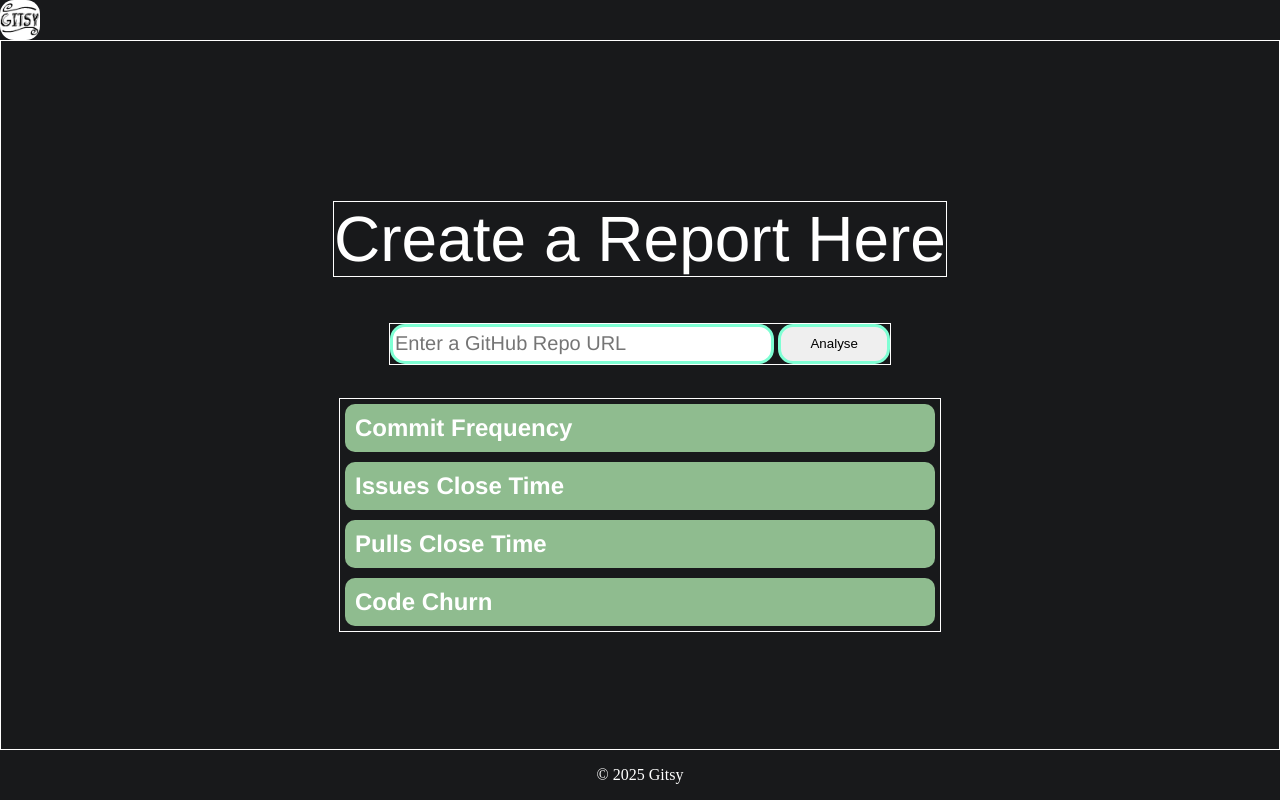
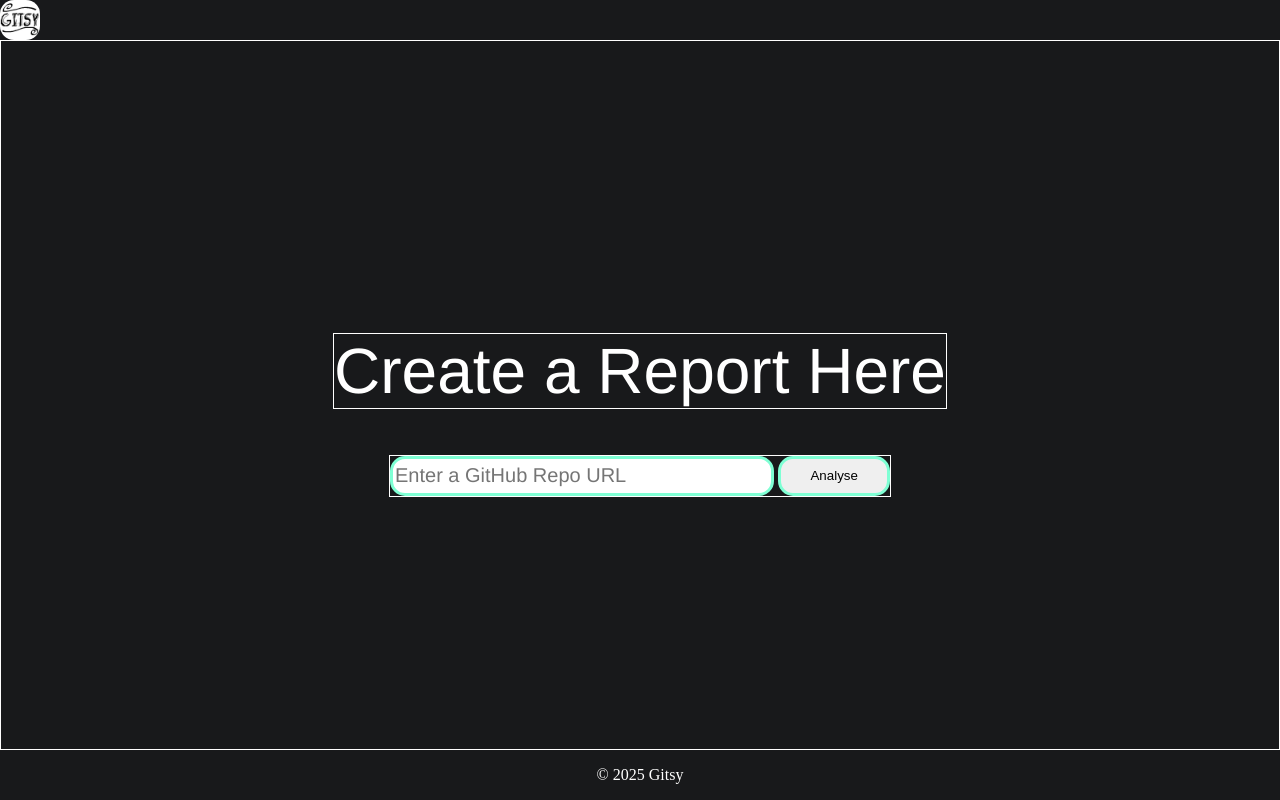
Before and after one commit to matslyk0/Gitsy, a React (Vite) app in the folder frontend/gitsy/: page /create-report in a window 1280 px wide. Built offline with nearby package versions, Linux system fonts and the light colour scheme.

Commit message:
feature: make metric formatting logic concise and reusable
This change also makes the report box not appear as empty when the page is loaded. It only appears now when it has a report to display.

```diff
--- a/frontend/gitsy/src/pages/CreateReport/CreateReport.jsx
+++ b/frontend/gitsy/src/pages/CreateReport/CreateReport.jsx
@@ -22,76 +22,50 @@ function ReportForm({ url, setUrl, onAnalyse, disabled }) {
   );
 }
 
-function FormatMetric(metric) {}
+function FormatMetric(metric) {
+  const { status_code, data, error_name, error_message } = metric;
+
+  if (status_code !== 200) return error_message;
+
+  // do not round the metric if it is an object, e.g. code churn
+  if (typeof data === "object") return data;
+
+  return data.toFixed(3);
+}
 
 function ReportDisplay({ report }) {
-  const commitFrequency = (() => {
-    if (!report) return null;
+  if (!report) return null;
 
-    const { status_code, data, error_name, error_message } =
-      report.commit_frequency;
-
-    if (status_code === 200) {
-      return `${data.toFixed(3)} hrs`;
-    } else {
-      console.log(`${status_code} - ${error_name} - ${error_message}`);
-      return error_message;
-    }
-  })();
-
-  const issuesCloseTime = (() => {
-    if (!report) return null;
-
-    const { status_code, data, error_name, error_message } =
-      report.issues_close_time;
-
-    if (status_code === 200) {
-      return `${data.toFixed(3)} hrs`;
-    } else {
-      console.log(`${status_code} - ${error_name} - ${error_message}`);
-      return error_message;
-    }
-  })();
-
-  const pullsCloseTime = (() => {
-    if (!report) return null;
-
-    const { status_code, data, error_name, error_message } =
-      report.pulls_close_time;
-
-    if (status_code === 200) {
-      return `${data.toFixed(3)} hrs`;
-    } else {
-      console.log(`${status_code} - ${error_name} - ${error_message}`);
-      return error_message;
-    }
-  })();
-
-  const codeChurn = (() => {
-    if (!report) return null;
-
-    const { status_code, data, error_name, error_message } = report.code_churn;
-
-    if (status_code === 200) {
-      const { additions, deletions, total, net } = data;
-      return `
-        Additions: ${additions},
-        Deletions: ${deletions},
-        Total: ${total},
-        Net: ${net}
-        `;
-    } else {
-      console.log(`${status_code} - ${error_name} - ${error_message}`);
-      return error_message;
-    }
-  })();
+  const commitFrequency = FormatMetric(report.commit_frequency);
+  const issuesCloseTime = FormatMetric(report.issues_close_time);
+  const pullsCloseTime = FormatMetric(report.pulls_close_time);
+  const codeChurn = FormatMetric(report.code_churn);
 
   return (
     <div className={styles.reportDisplay}>
-      <Card metricName="Commit Frequency" metricData={commitFrequency} />
-      <Card metricName="Issues Close Time" metricData={issuesCloseTime} />
-      <Card metricName="Pulls Close Time" metricData={pullsCloseTime} />
-      <Card metricName="Code Churn" metricData={codeChurn} />
+      <Card
+        metricName="Commit Frequency"
+        metricData={`On average, this repository has
+          a commit every ${commitFrequency} hours.`}
+      />
+      <Card
+        metricName="Issues Close Time"
+        metricData={`On average, this repository closes
+          Issues every ${issuesCloseTime} hours.`}
+      />
+      <Card
+        metricName="Pulls Close Time"
+        metricData={`On average, this repository closes
+          Pull Requests every ${pullsCloseTime} hours.`}
+      />
+      <Card
+        metricName="Code Churn"
+        metricData={`This repository has
+          ${codeChurn.additions} additions,
+          ${codeChurn.deletions} deletions,
+          totaling at ${codeChurn.total} line changes,
+          with a net of ${codeChurn.net} lines.`}
+      />
     </div>
   );
 }
```
